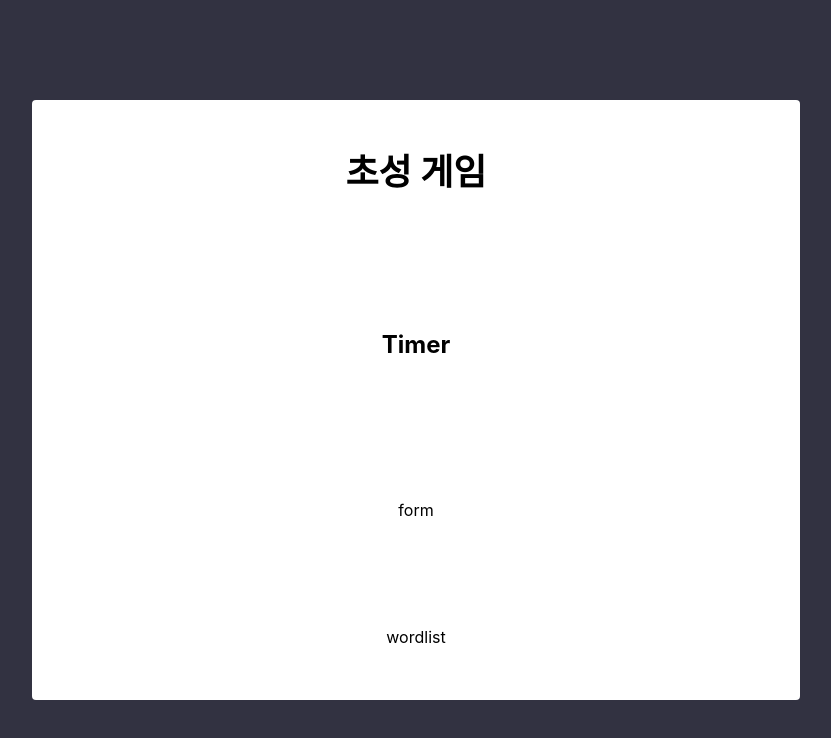
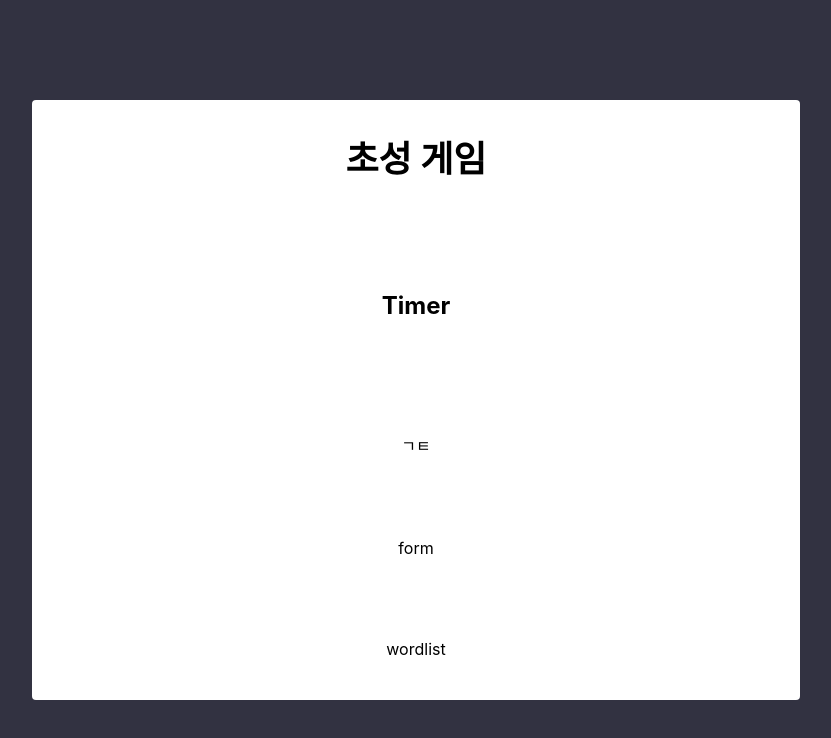
Before and after one commit to zz1qwop/ts-mini-game, a React (Create React App) app: page / in a window 1280 px wide. Shown: the top 738 px of the page, without its empty margins (224-1055 px from the left). Built offline with nearby package versions, Linux system fonts and the light colour scheme.

Commit message:
Feat: 랜덤 초성 생성

```diff
--- a/src/Components/Form.tsx
+++ b/src/Components/Form.tsx
@@ -1,7 +1,38 @@
-import React from 'react';
+import React, { useState } from 'react';
+
+const initial = [
+  'ㄱ',
+  'ㄲ',
+  'ㄴ',
+  'ㄷ',
+  'ㄸ',
+  'ㄹ',
+  'ㅁ',
+  'ㅂ',
+  'ㅃ',
+  'ㅅ',
+  'ㅆ',
+  'ㅇ',
+  'ㅈ',
+  'ㅉ',
+  'ㅊ',
+  'ㅋ',
+  'ㅌ',
+  'ㅍ',
+  'ㅎ',
+];
 
 function Form() {
-  return <div>form</div>;
+  const [word, setWord] = useState<string[]>([
+    initial[Math.floor(Math.random() * initial.length)],
+    initial[Math.floor(Math.random() * initial.length)],
+  ]);
+  return (
+    <>
+      <div>{word}</div>
+      <div>form</div>
+    </>
+  );
 }
 
 export default Form;
```
